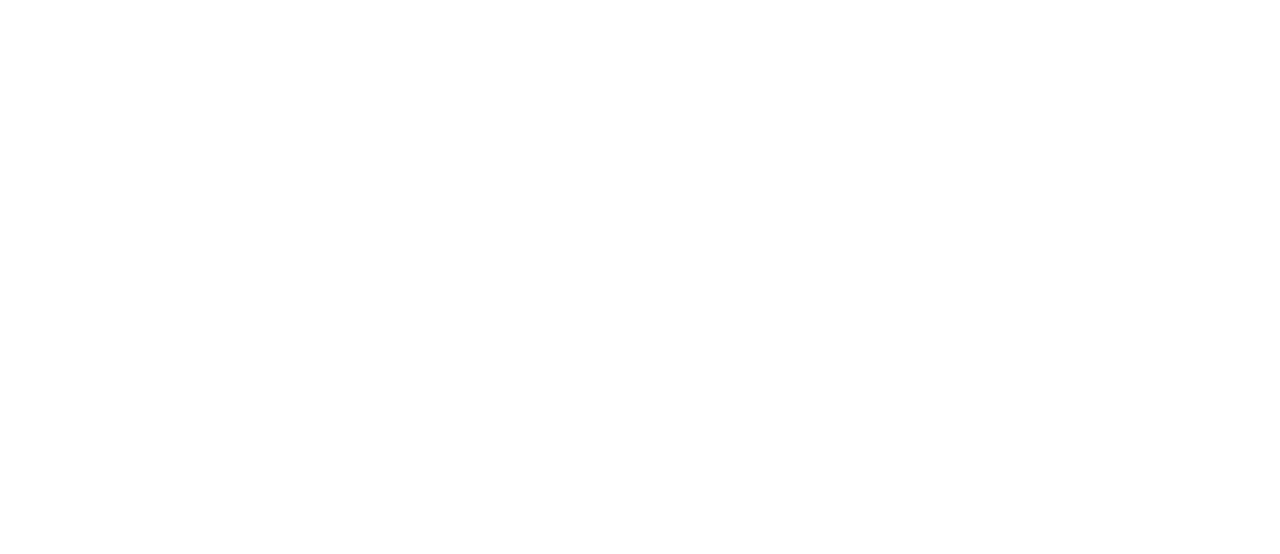
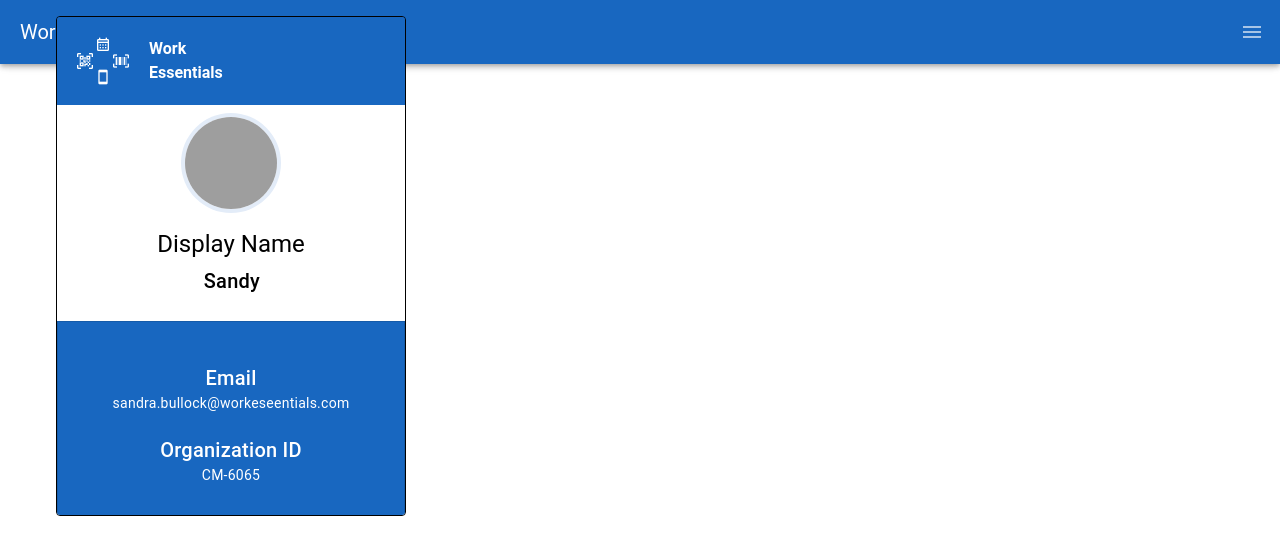
Before and after one commit to lottjerry/my-job-essentials, a Nuxt app: page /dashboard/my-account in a window 1280 px wide. Shown: the top 554 px of the page. Built offline with nearby package versions, Linux system fonts and the light colour scheme; grey boxes are pictures that could not be loaded.

Commit message:
Added my account page

```diff
--- a/pages/dashboard/my-account.vue
+++ b/pages/dashboard/my-account.vue
@@ -1,9 +1,137 @@
 <template>
   <div>
+    <v-container>
+      <v-card variant="outlined" height="500" width="350">
+        <div class="d-flex pa-5 ga-5 bg-primary">
+          <!-- Logo Begin -->
 
+          <div class="d-flex flex-column">
+            <div class="d-flex justify-center">
+              <v-icon size="x-small" icon="mdi-calendar-month-outline"></v-icon>
+            </div>
+
+            <div class="d-flex ga-5 justify-center">
+              <v-icon size="x-small" icon="mdi-qrcode-scan"></v-icon>
+
+              <v-icon size="x-small" icon="mdi-barcode-scan"></v-icon>
+            </div>
+
+            <div class="d-flex justify-center">
+              <v-icon size="x-small" icon="mdi-cellphone"></v-icon>
+            </div>
+          </div>
+
+          <!-- Logo End -->
+
+          <div>
+            <h4>Work</h4>
+
+            <h4>Essentials</h4>
+          </div>
+        </div>
+
+        <!-- Profile Picture -->
+
+        <div class="d-flex align-center pa-2 justify-center">
+          <v-avatar
+            class="border-primary border-lg border"
+            icon="$vuetify"
+            image="https://randomuser.me/api/portraits/women/10.jpg"
+            size="100"
+          ></v-avatar>
+        </div>
+
+        <!-- Profile End -->
+
+        <!-- Name and Title -->
+
+        <div
+          class="d-flex flex-column align-center ga-2 pa-2 mb-5 justify-center"
+        >
+          <p class="text-h5">Display Name</p>
+
+          <v-btn
+            @click="displayNameOverlay = !displayNameOverlay"
+            density="compact"
+            variant="text"
+            class="text-h6"
+            >{{ displayName }}</v-btn
+          >
+        </div>
+
+        <!-- Name and Title End-->
+
+        <!-- User Info Begin -->
+
+        <div
+          class="d-flex flex-column pa-10 ga-5 bg-primary justify-center border"
+        >
+          <div class="d-flex flex-column align-center justify-center">
+            <p class="text-h6">Email</p>
+
+            <p class="text-body-2">sandra.bullock@workeseentials.com</p>
+          </div>
+
+          <div class="d-flex flex-column align-center justify-center">
+            <p class="text-h6">Organization ID</p>
+
+            <p class="text-body-2">CM-6065</p>
+          </div>
+        </div>
+
+        <!-- User Info End -->
+
+        <!-- Display Name Overlay Begin -->
+
+        <v-overlay
+          v-model="displayNameOverlay"
+          class="align-center justify-center"
+          contained
+        >
+          <!-- Display Name Overlay Content Begin-->
+
+          <v-container>
+            <v-confirm-edit v-model="displayName">
+              <template v-slot:default="{ model: proxyModel, actions }">
+                <v-card title="Edit Display Name" width="300">
+                  <template v-slot:text>
+                    <v-text-field
+                      class="mt-3"
+                      v-model="proxyModel.value"
+                      variant="outlined"
+                      label="Display Name"
+                    ></v-text-field>
+                  </template>
+
+                  <template v-slot:actions>
+                    <v-spacer></v-spacer>
+
+                    <component :is="actions"></component>
+                  </template>
+                </v-card>
+              </template>
+            </v-confirm-edit>
+          </v-container>
+
+          <!-- Display Name Overlay Content End -->
+        </v-overlay>
+
+        <!-- Display Name Overlay End -->
+      </v-card>
+    </v-container>
   </div>
 </template>
 
 <script setup>
+  import { ref } from 'vue'
+  import { shallowRef } from 'vue'
 
+  definePageMeta({
+    layout: 'auth-layout',
+  })
+
+
+  const displayName = shallowRef('Sandy')
+
+  const displayNameOverlay = ref(false)
 </script>
```
